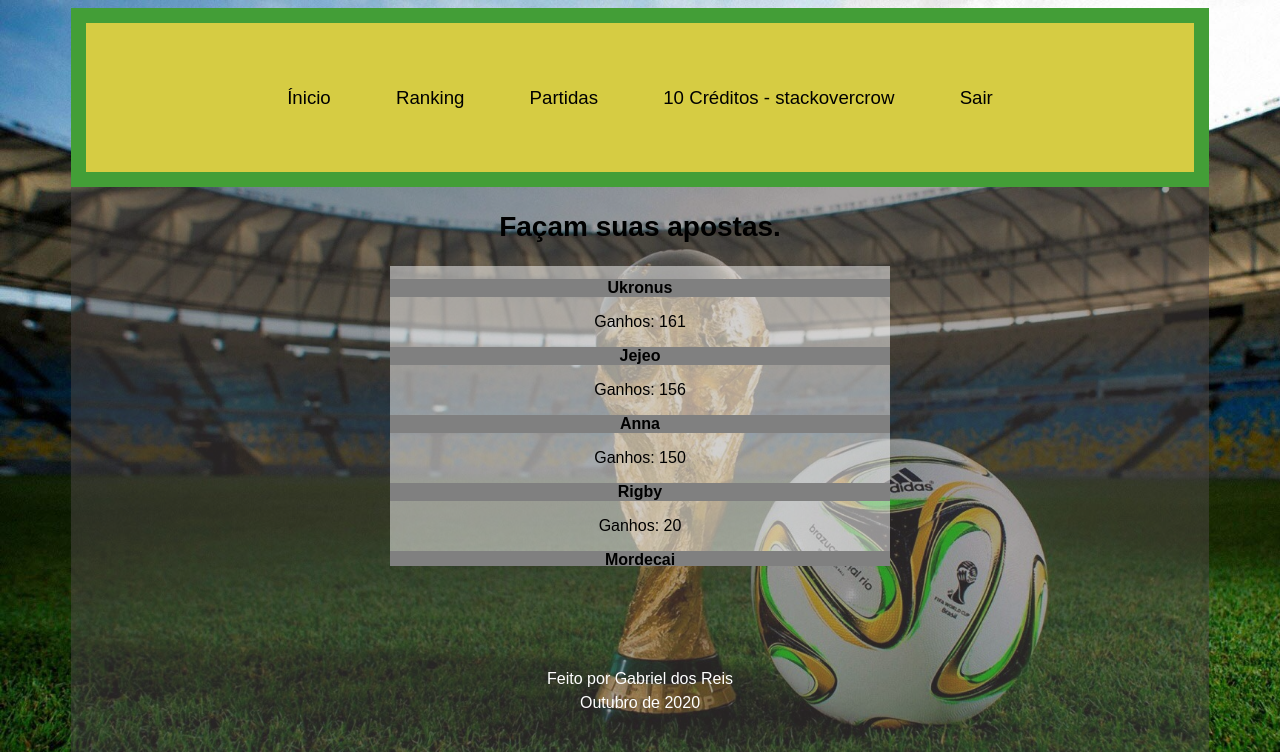
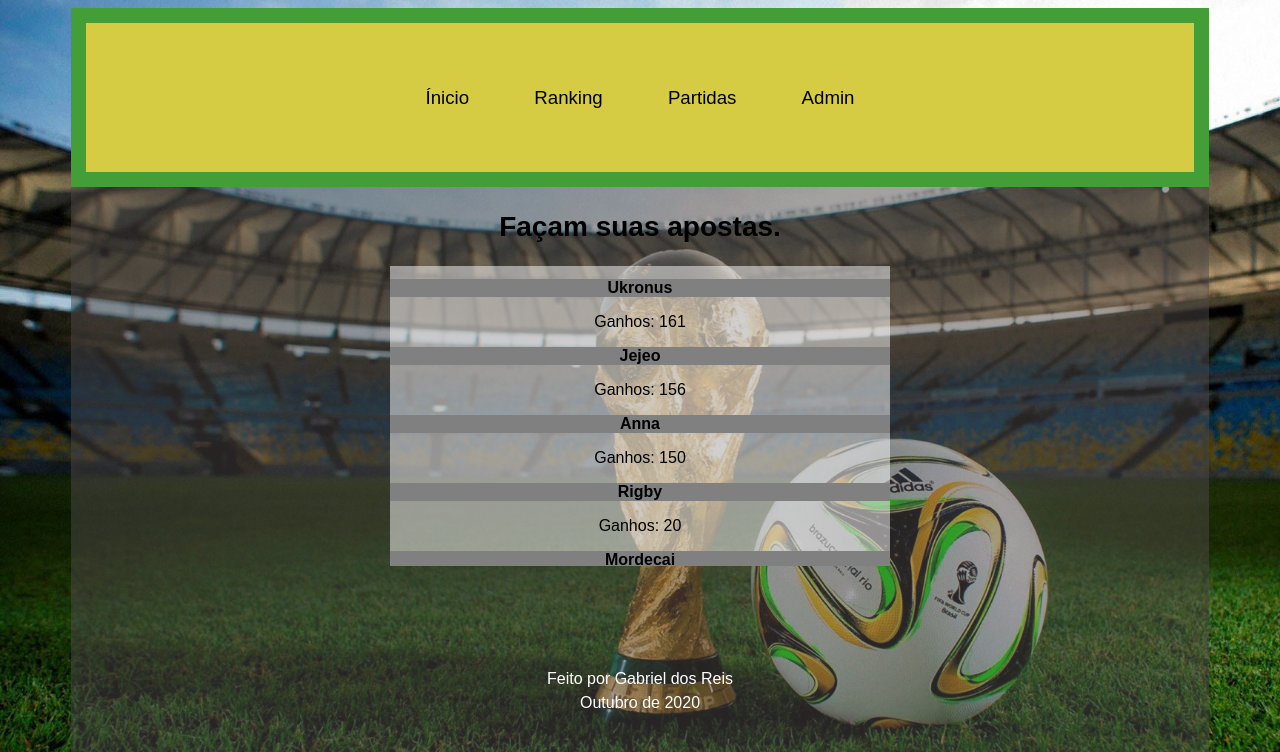
Before and after one commit to Greismorr/bolao2014, a Django app: page /ranking/ in a window 1280 px wide. Shown: the top 752 px of the page. Run offline with Django 3.2, Linux system fonts and the light colour scheme; a user stored in the database is signed in; data comes from the database, SQL or seed files in the repository.

Commit message:
Update ranking.html

```diff
--- a/bolaoApp/templates/bolaoApp/ranking.html
+++ b/bolaoApp/templates/bolaoApp/ranking.html
@@ -15,10 +15,17 @@
                     <a href="/ranking/"><li class="nav-item">Ranking</li></a>
                     {% if user.is_authenticated %}
                         <a href="/partidas/"><li class="nav-item">Partidas</li></a>
-                        <li class="nav-item">{{user.credits}} Créditos - {{user.username}}</li>
+
+                        {% if user.is_superuser %}
+                        <a href="/admin/"><li class="nav-item">Admin</li></a>
+                        {% else %}
+                            <li class="nav-item">{{user.credits}} Créditos - {{user.username}}</li>
                         <a href="/logout/"><li class="nav-item">Sair</li></a>
+                        {% endif %}
+
                     {% else %}
                         <a href="/login/"><li class="nav-item">Login</li></a>
+                        <a href="/registrar/"><li class="nav-item">Registrar</li></a>
                     {% endif %}
 				</ul>
             </nav>
```
